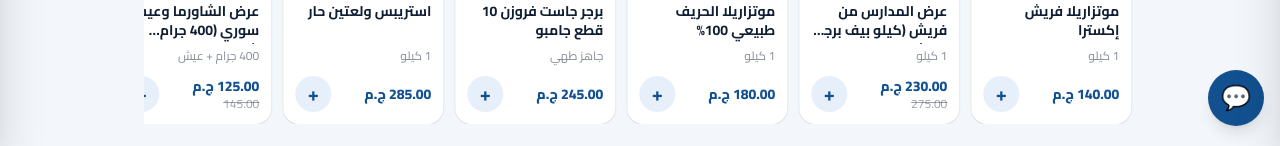
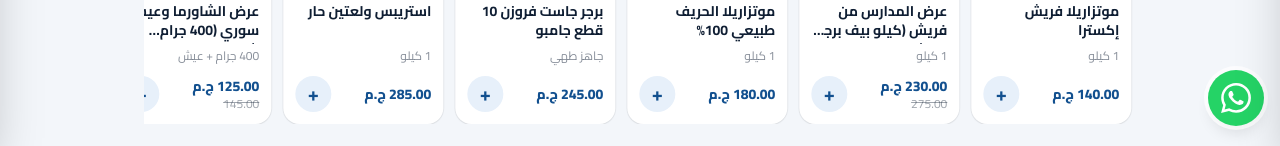
Before and after one commit to freshelborg-coder/fresh-elborg, a Next.js app: page / in a window 1280 px wide. Shown: the part 650-796 px from the top of the page. Built offline with nearby package versions, Linux system fonts and the light colour scheme.

Commit message:
Update ChatButton.js

```diff
--- a/components/ChatButton.js
+++ b/components/ChatButton.js
@@ -2,15 +2,19 @@
 import {useState} from "react";
 import {useApp} from "@/lib/store";
 import {PAY} from "@/lib/payments";
+import {WhatsAppIcon,FacebookIcon} from "./Icons";
 export default function ChatButton(){
   const {t}=useApp();const [open,setOpen]=useState(false);
-  const links=[["fb",PAY.facebook,"#1877F2","f"],["wch",PAY.channel,"#25D366","💬"]];
   return(<>
     {open&&<div className="fixed bottom-40 start-4 z-20 w-72 overflow-hidden rounded-2xl bg-white shadow-2xl ring-1 ring-black/5 md:bottom-24">
       <div className="bg-brand p-3 text-white"><div className="font-extrabold">{t("brand")}</div><div className="text-xs opacity-80">{t("chatSub")}</div></div>
       <div className="space-y-3 p-4"><p className="rounded-xl bg-paper p-3 text-sm">{t("hello")}</p>
         <div className="text-center text-sm font-bold">{t("contactVia")}</div>
-        <div className="flex justify-center gap-6">{links.map(([k,h,c,i])=><a key={k} href={h} target="_blank" rel="noopener noreferrer" className="flex flex-col items-center gap-1 text-xs font-bold">
-          <span className="grid h-12 w-12 place-items-center rounded-full text-xl font-bold text-white" style={{background:c}}>{i}</span>{t(k)}</a>)}</div></div></div>}
-    <button onClick={()=>setOpen(!open)} aria-label="chat" aria-expanded={open} className="fixed bottom-24 start-4 z-20 grid h-14 w-14 place-items-center rounded-full bg-brand text-2xl text-white shadow-lg md:bottom-6">{open?"×":"💬"}</button></>);
+        <div className="flex justify-center gap-6">
+          <a href={PAY.facebook} target="_blank" rel="noopener noreferrer" className="flex flex-col items-center gap-1 text-xs font-bold">
+            <span className="grid h-12 w-12 place-items-center"><FacebookIcon size={48} color="#1877F2"/></span>{t("fb")}</a>
+          <a href={PAY.channel} target="_blank" rel="noopener noreferrer" className="flex flex-col items-center gap-1 text-xs font-bold">
+            <span className="grid h-12 w-12 place-items-center rounded-full bg-[#25D366]"><WhatsAppIcon size={28} color="#fff"/></span>{t("wch")}</a>
+        </div></div></div>}
+    <button onClick={()=>setOpen(!open)} aria-label="chat" aria-expanded={open} className="fixed bottom-24 start-4 z-20 grid h-14 w-14 place-items-center rounded-full bg-[#25D366] text-3xl leading-none text-white shadow-lg ring-4 ring-white/70 active:scale-95 md:bottom-6">{open?"×":<WhatsAppIcon size={30} color="#fff"/>}</button></>);
 }
```
